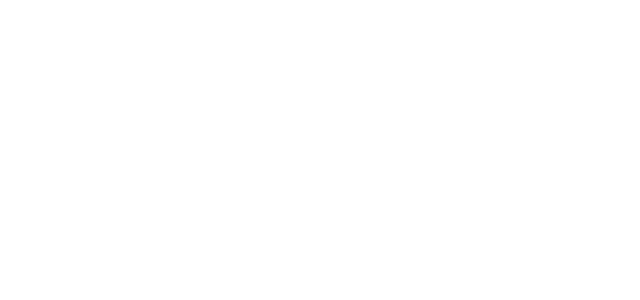
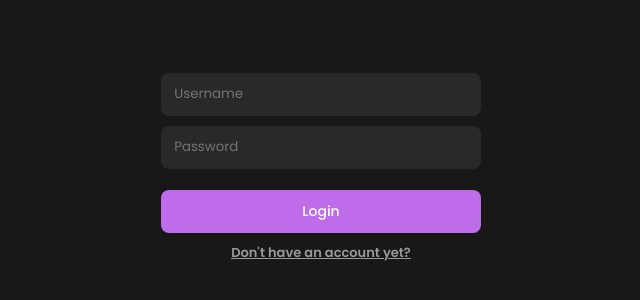
Before and after one commit to yershhov/sparktalk, a React (Vite) app: page /login in a window 1280 px wide. Shown: the part 232-532 px from the top of the page, without its empty margins (319-959 px from the left). Built offline with nearby package versions, Linux system fonts and the light colour scheme; no server answers.

Commit message:
added routes and a bunch of essential styled elements

```diff
--- a/src/App.tsx
+++ /dev/null
@@ -1,13 +0,0 @@
-import { ThemeProvider } from "styled-components";
-import theme from "./theme";
-import GlobalStyle from "./globalStyles";
-
-function App() {
-  return (
-    <ThemeProvider theme={theme}>
-      <GlobalStyle />
-    </ThemeProvider>
-  );
-}
-
-export default App;
--- /dev/null
+++ b/src/SparktalkApp.tsx
@@ -0,0 +1,23 @@
+import SparktalkRouter from "./routes/routes";
+import styled, { ThemeProvider } from "styled-components";
+import GlobalStyle from "./globalStyles";
+import theme from "./theme";
+
+const AppContainer = styled.main`
+  background: ${(props) => props.theme.colors.main};
+  height: 100vh;
+  width: 100%;
+`;
+
+function App() {
+  return (
+    <ThemeProvider theme={theme}>
+      <GlobalStyle />
+      <AppContainer>
+        <SparktalkRouter />
+      </AppContainer>
+    </ThemeProvider>
+  );
+}
+
+export default App;
--- a/src/main.tsx
+++ b/src/main.tsx
@@ -1,9 +1,9 @@
 import React from "react";
 import ReactDOM from "react-dom/client";
-import App from "./App.tsx";
+import SparktalkApp from "./SparktalkApp.tsx";
 
 ReactDOM.createRoot(document.getElementById("root")!).render(
   <React.StrictMode>
-    <App />
+    <SparktalkApp />
   </React.StrictMode>
 );
--- /dev/null
+++ b/src/pages/Home/index.tsx
@@ -0,0 +1,15 @@
+import { useNavigate } from "react-router-dom";
+import { auth } from "../../firebase/config";
+import { useAuthState } from "react-firebase-hooks/auth";
+
+export default function Home() {
+  const navigate = useNavigate();
+
+  const [user, loading, error] = useAuthState(auth);
+
+  if (loading) return <p>loading...</p>;
+  if (error) return <p>error!</p>;
+  if (user) return <div>Home</div>;
+
+  navigate("/login");
+}
--- a/src/pages/Login/index.tsx
+++ b/src/pages/Login/index.tsx
@@ -0,0 +1,32 @@
+import { Link } from "../../styles/common/Link";
+import { Button } from "../../styles/form/Button";
+import { Input } from "../../styles/form/Input";
+import {
+  FlexDirectionColumn,
+  FullSizeFlexCenter,
+} from "../../styles/layouts/flexLayouts";
+
+export default function Login() {
+  return (
+    <FullSizeFlexCenter>
+      <form
+        action=""
+        onSubmit={(e) => {
+          e.preventDefault();
+          alert("submitted");
+        }}
+      >
+        <FlexDirectionColumn style={{ gap: 10 }} w="20rem">
+          <Input placeholder="Username" />
+          <Input placeholder="Password" />
+          <FlexDirectionColumn style={{ gap: 10 }} pt="0.7rem">
+            <Button>Login</Button>
+            <Link textAlign="center" fontSize="13px" color="#999">
+              Don't have an account yet?
+            </Link>
+          </FlexDirectionColumn>
+        </FlexDirectionColumn>
+      </form>
+    </FullSizeFlexCenter>
+  );
+}
--- a/src/pages/SignUp/index.tsx
+++ b/src/pages/SignUp/index.tsx
@@ -0,0 +1,5 @@
+import React from "react";
+
+export default function SignUp() {
+  return <div>index</div>;
+}
--- /dev/null
+++ b/src/routes/routes.tsx
@@ -0,0 +1,20 @@
+import React from "react";
+import { BrowserRouter, Route, Routes } from "react-router-dom";
+import Login from "../pages/Login";
+import SignUp from "../pages/SignUp";
+import Home from "../pages/Home";
+
+export default function SparktalkRouter() {
+  return (
+    <BrowserRouter>
+      <Routes>
+        <Route path="/" element={<Home />} />
+        <Route path="/login" element={<Login />} />
+        <Route path="/signup" element={<SignUp />} />
+
+        {/* If no matching route is found, show the NotFound element */}
+        {/* <Route element={NotFound} /> */}
+      </Routes>
+    </BrowserRouter>
+  );
+}
--- /dev/null
+++ b/src/styles/common/Div.ts
@@ -0,0 +1,39 @@
+import styled from "styled-components";
+
+interface IDivProps {
+  background: string;
+  color: string;
+  h: string;
+  w: string;
+  textAlign: string;
+
+  p: string;
+  pt: string;
+  pb: string;
+
+  m: string;
+  mt: string;
+  mb: string;
+
+  fontSize: string;
+}
+
+type TDivProps = Partial<IDivProps>;
+
+export const Div = styled.div<TDivProps>`
+  background: ${(props) => props.background ?? null};
+  color: ${(props) => props.color ?? null};
+  height: ${(props) => props.h ?? null};
+  width: ${(props) => props.w ?? null};
+  text-align: ${(props) => props.textAlign ?? null};
+
+  padding: ${(props) => props.p ?? null};
+  padding-top: ${(props) => props.pt ?? null};
+  padding-bottom: ${(props) => props.pb ?? null};
+
+  margin: ${(props) => props.m ?? null};
+  margin-top: ${(props) => props.mt ?? null};
+  margin-bottom: ${(props) => props.mb ?? null};
+
+  font-size: ${(props) => props.fontSize ?? null};
+`;
--- /dev/null
+++ b/src/styles/common/Link.ts
@@ -0,0 +1,13 @@
+import styled from "styled-components";
+import { Div } from "./Div";
+
+export const Link = styled(Div)`
+  transition: all 0.15s ease;
+  text-decoration: underline;
+  cursor: pointer;
+  font-weight: 600;
+
+  &:hover {
+    opacity: 0.9;
+  }
+`;
--- a/src/styles/form/Input.ts
+++ b/src/styles/form/Input.ts
@@ -2,9 +2,15 @@
 
 export const Input = styled.input`
   background-color: ${(props) => props.theme.colors.secondary};
-  border: none;
+  border: 2px solid ${(props) => props.theme.colors.secondary};
   border-radius: 8px;
   caret-color: ${(props) => props.theme.colors.primary};
   outline: none;
-  padding: 0.7rem 0.5rem;
+  padding: 0.6rem 0.7rem;
+  transition: border-color 0.3s ease; /* Add a smooth transition effect */
+  width: 100%;
+
+  &:focus {
+    border-color: ${(props) => props.theme.colors.primary};
+  }
 `;
--- a/src/styles/layouts/flexLayouts.ts
+++ b/src/styles/layouts/flexLayouts.ts
@@ -1,6 +1,7 @@
 import styled from "styled-components";
+import { Div } from "../common/Div";
 
-export const Flex = styled.div`
+export const Flex = styled(Div)`
   display: flex;
 `;
 
@@ -19,3 +20,12 @@
 export const FlexSpaceBetween = styled(FlexAlignCenter)`
   justify-content: space-between;
 `;
+
+export const FullSizeFlexCenter = styled(FlexCenter)`
+  height: 100%;
+  width: 1005;
+`;
+
+export const FlexDirectionColumn = styled(FlexJustifyCenter)`
+  flex-direction: column;
+`;
--- /dev/null
+++ b/src/types/props.ts
@@ -0,0 +1,5 @@
+import React from "react";
+
+export interface IPropsWithChildren {
+  children: React.ReactNode;
+}
```
